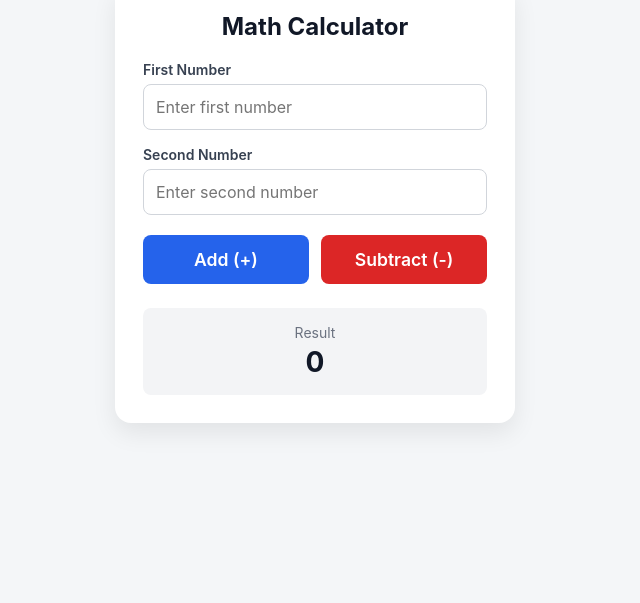
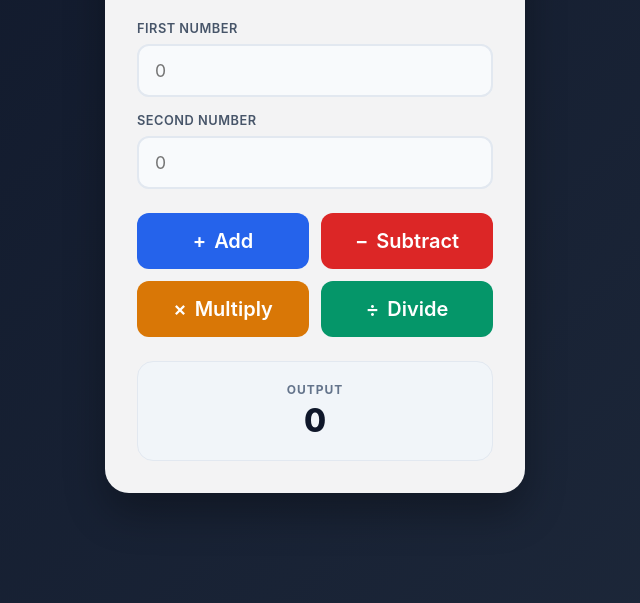
Before and after one commit to Ashenafig19/My-Math, a plain HTML site: page index.html in a window 1280 px wide. Shown: the part 197-800 px from the top of the page, without its empty margins (325-965 px from the left). Drawn offline with Linux system fonts and the light colour scheme.

Commit message:
Update index.html

```diff
--- a/index.html
+++ b/index.html
@@ -3,150 +3,217 @@
 <head>
   <meta charset="UTF-8">
   <meta name="viewport" content="width=device-width, initial-scale=1.0">
-  <title>Simple Math Operations</title>
+  <title>Modern Math Calculator</title>
   <style>
     * {
       box-sizing: border-box;
       margin: 0;
       padding: 0;
-      font-family: -apple-system, BlinkMacSystemFont, "Segoe UI", Roboto, sans-serif;
+      font-family: -apple-system, BlinkMacSystemFont, "Segoe UI", Roboto, Helvetica, Arial, sans-serif;
     }
+
     body {
-      background-color: #f4f6f8;
+      background: linear-gradient(135deg, #0f172a 0%, #1e293b 100%);
       display: flex;
       justify-content: center;
       align-items: center;
       min-height: 100dvh;
       padding: 20px;
     }
-    .card {
-      background: #ffffff;
-      padding: 28px;
-      border-radius: 16px;
-      box-shadow: 0 10px 25px rgba(0,0,0,0.08);
+
+    .calculator-card {
+      background: rgba(255, 255, 255, 0.95);
+      backdrop-filter: blur(10px);
+      padding: 32px;
+      border-radius: 24px;
+      box-shadow: 0 20px 40px rgba(0, 0, 0, 0.3);
       width: 100%;
-      max-width: 400px;
+      max-width: 420px;
     }
-    h1 {
-      font-size: 1.5rem;
-      margin-bottom: 20px;
-      color: #111827;
+
+    .header {
       text-align: center;
+      margin-bottom: 24px;
     }
+
+    .header h1 {
+      font-size: 1.6rem;
+      font-weight: 700;
+      color: #0f172a;
+      letter-spacing: -0.5px;
+    }
+
+    .header p {
+      font-size: 0.875rem;
+      color: #64748b;
+      margin-top: 4px;
+    }
+
     .input-group {
       margin-bottom: 16px;
     }
+
     label {
       display: block;
-      font-size: 0.875rem;
+      font-size: 0.8rem;
       font-weight: 600;
-      color: #374151;
-      margin-bottom: 6px;
+      text-transform: uppercase;
+      letter-spacing: 0.5px;
+      color: #475569;
+      margin-bottom: 8px;
     }
+
     input {
       width: 100%;
-      padding: 12px;
-      font-size: 1rem;
-      border: 1px solid #d1d5db;
-      border-radius: 8px;
+      padding: 14px 16px;
+      font-size: 1.1rem;
+      border: 2px solid #e2e8f0;
+      border-radius: 12px;
       outline: none;
-      transition: border-color 0.2s;
+      background: #f8fafc;
+      transition: all 0.2s ease;
     }
+
     input:focus {
-      border-color: #2563eb;
+      border-color: #3b82f6;
+      background: #ffffff;
+      box-shadow: 0 0 0 4px rgba(59, 130, 246, 0.15);
     }
-    .btn-group {
+
+    .grid-operators {
       display: grid;
-      grid-template-columns: 1fr 1fr;
+      grid-template-columns: repeat(2, 1fr);
       gap: 12px;
-      margin-top: 20px;
+      margin: 24px 0;
     }
+
     button {
-      padding: 14px;
-      font-size: 1.1rem;
+      padding: 16px;
+      font-size: 1.25rem;
       font-weight: 600;
       border: none;
-      border-radius: 8px;
+      border-radius: 12px;
       cursor: pointer;
-      min-height: 48px;
-      transition: background-color 0.2s, transform 0.1s;
-    }
-    button:active {
-      transform: scale(0.98);
-    }
-    .btn-add {
-      background-color: #2563eb;
+      min-height: 52px;
+      display: flex;
+      align-items: center;
+      justify-content: center;
+      gap: 8px;
+      transition: all 0.15s ease;
       color: white;
     }
-    .btn-add:hover {
-      background-color: #1d4ed8;
+
+    button:active {
+      transform: scale(0.96);
     }
-    .btn-sub {
-      background-color: #dc2626;
-      color: white;
+
+    .btn-add { background-color: #2563eb; }
+    .btn-add:hover { background-color: #1d4ed8; }
+
+    .btn-sub { background-color: #dc2626; }
+    .btn-sub:hover { background-color: #b91c1c; }
+
+    .btn-mul { background-color: #d97706; }
+    .btn-mul:hover { background-color: #b45309; }
+
+    .btn-div { background-color: #059669; }
+    .btn-div:hover { background-color: #047857; }
+
+    .result-card {
+      background: #f1f5f9;
+      border: 1px solid #e2e8f0;
+      border-radius: 16px;
+      padding: 20px;
+      text-align: center;
+      transition: all 0.2s ease;
     }
-    .btn-sub:hover {
-      background-color: #b91c1c;
+
+    .result-label {
+      font-size: 0.75rem;
+      text-transform: uppercase;
+      letter-spacing: 1px;
+      font-weight: 700;
+      color: #64748b;
     }
-    .result-box {
-      margin-top: 24px;
-      padding: 16px;
-      background-color: #f3f4f6;
-      border-radius: 8px;
-      text-align: center;
+
+    .result-value {
+      font-size: 2rem;
+      font-weight: 800;
+      color: #0f172a;
+      margin-top: 4px;
+      word-break: break-word;
     }
-    .result-title {
-      font-size: 0.875rem;
-      color: #6b7280;
-    }
-    .result-value {
-      font-size: 1.75rem;
-      font-weight: 700;
-      color: #111827;
-      margin-top: 4px;
+
+    .error-text {
+      color: #dc2626 !important;
+      font-size: 1.1rem !important;
     }
   </style>
 </head>
 <body>
-  <div class="card">
-    <h1>Math Calculator</h1>
+
+  <div class="calculator-card">
+    <div class="header">
+      <h1>Math Studio</h1>
+      <p>Select an operation to calculate</p>
+    </div>
+
     <div class="input-group">
       <label for="num1">First Number</label>
-      <input type="number" id="num1" placeholder="Enter first number">
+      <input type="number" id="num1" placeholder="0" step="any">
     </div>
+
     <div class="input-group">
       <label for="num2">Second Number</label>
-      <input type="number" id="num2" placeholder="Enter second number">
+      <input type="number" id="num2" placeholder="0" step="any">
     </div>
-    <div class="btn-group">
-      <button class="btn-add" onclick="calculate('+')">Add (+)</button>
-      <button class="btn-sub" onclick="calculate('-')">Subtract (-)</button>
+
+    <div class="grid-operators">
+      <button class="btn-add" onclick="calculate('+')"><span>+</span> Add</button>
+      <button class="btn-sub" onclick="calculate('-')"><span>−</span> Subtract</button>
+      <button class="btn-mul" onclick="calculate('*')"><span>×</span> Multiply</button>
+      <button class="btn-div" onclick="calculate('/')"><span>÷</span> Divide</button>
     </div>
-    <div class="result-box">
-      <div class="result-title">Result</div>
+
+    <div class="result-card">
+      <div class="result-label">Output</div>
       <div class="result-value" id="result">0</div>
     </div>
   </div>
 
   <script>
-    function calculate(operation) {
-      const val1 = parseFloat(document.getElementById('num1').value);
-      const val2 = parseFloat(document.getElementById('num2').value);
-      const resultEl = document.getElementById('result');
+    function calculate(op) {
+      const v1 = parseFloat(document.getElementById('num1').value);
+      const v2 = parseFloat(document.getElementById('num2').value);
+      const resEl = document.getElementById('result');
 
-      if (isNaN(val1) || isNaN(val2)) {
-        resultEl.textContent = 'Please enter valid numbers';
-        resultEl.style.fontSize = '1rem';
+      resEl.classList.remove('error-text');
+
+      if (isNaN(v1) || isNaN(v2)) {
+        resEl.textContent = 'Enter both numbers';
+        resEl.classList.add('error-text');
         return;
       }
 
-      resultEl.style.fontSize = '1.75rem';
-      if (operation === '+') {
-        resultEl.textContent = val1 + val2;
-      } else if (operation === '-') {
-        resultEl.textContent = val1 - val2;
+      let res;
+      switch (op) {
+        case '+': res = v1 + v2; break;
+        case '-': res = v1 - v2; break;
+        case '*': res = v1 * v2; break;
+        case '/':
+          if (v2 === 0) {
+            resEl.textContent = 'Cannot divide by 0';
+            resEl.classList.add('error-text');
+            return;
+          }
+          res = v1 / v2;
+          break;
       }
+
+      // Round long decimal floats cleanly to 4 places maximum
+      resEl.textContent = Number.isInteger(res) ? res : Number(res.toFixed(4));
     }
   </script>
+
 </body>
 </html>
```
